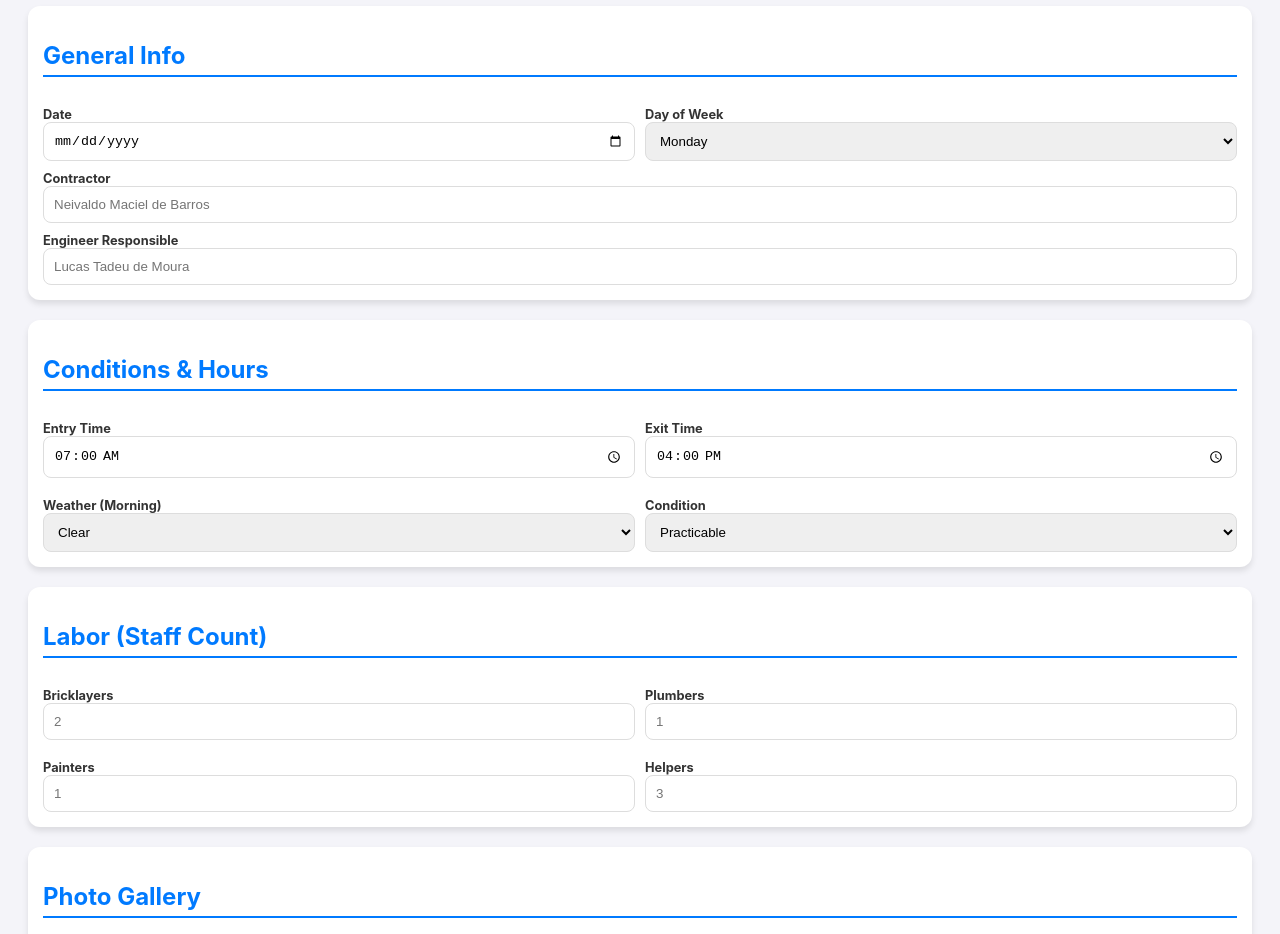
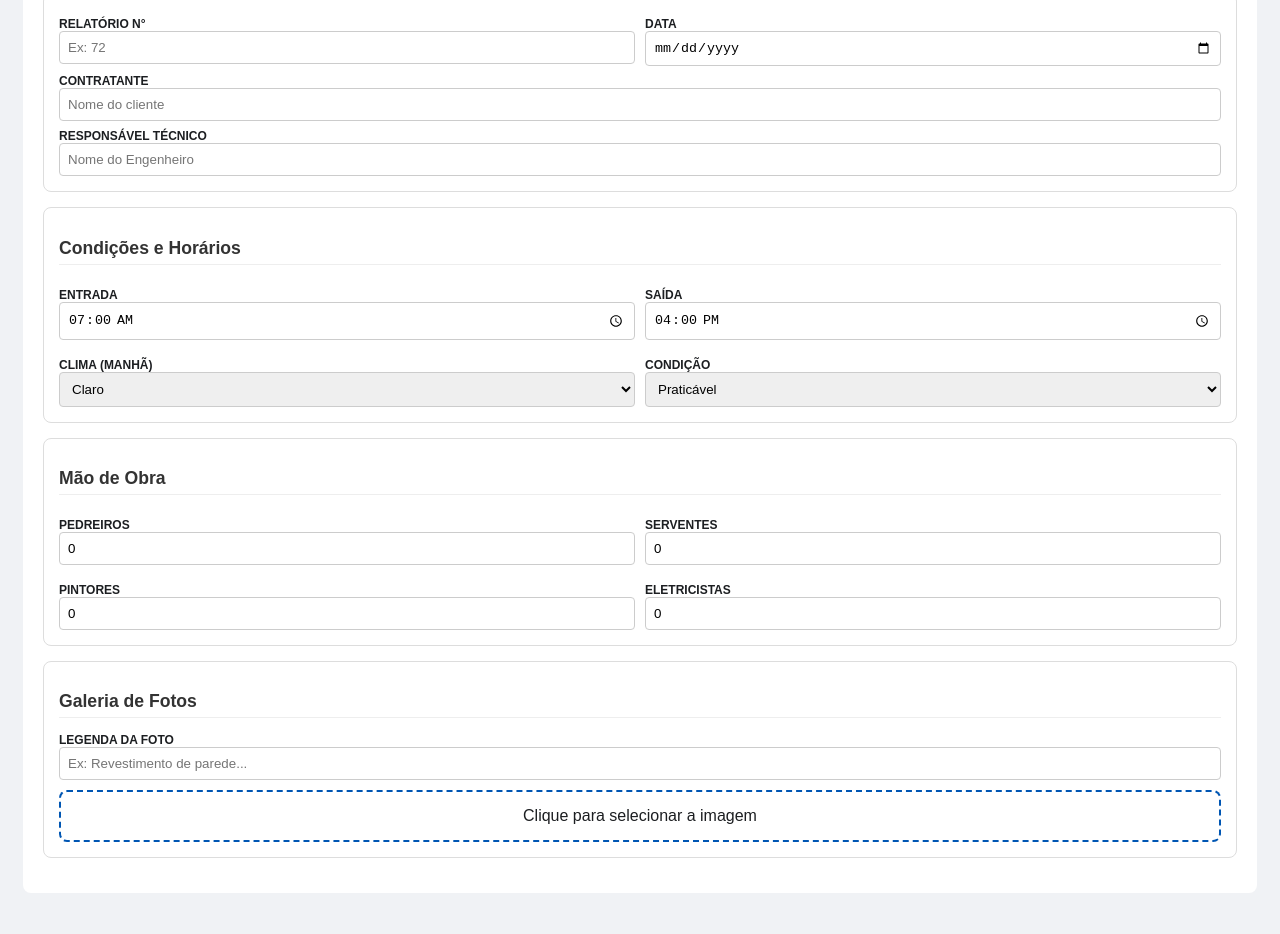
Before and after one commit to lucastadeumoura/rdo-app, a plain HTML site: page index.html in a window 1280 px wide. Shown: the part 110-1044 px from the top of the page. Drawn offline with Linux system fonts and the light colour scheme.

Commit message:
Update index.html

```diff
--- a/index.html
+++ b/index.html
@@ -1,104 +1,82 @@
 <!DOCTYPE html>
-<html lang="en">
+<html lang="pt-br">
 <head>
     <meta charset="UTF-8">
     <meta name="viewport" content="width=device-width, initial-scale=1.0">
-    <title>RDO - Daily Work Report</title>
+    <title>RDO - Relatório Diário de Obra</title>
     <meta name="apple-mobile-web-app-capable" content="yes">
-    <meta name="apple-mobile-web-app-status-bar-style" content="black-translucent">
+    <script src="https://cdnjs.cloudflare.com/ajax/libs/html2pdf.js/0.10.1/html2pdf.bundle.min.js"></script>
     <style>
-        body { font-family: -apple-system, BlinkMacSystemFont, "Segoe UI", Roboto, sans-serif; padding: 20px; background: #f4f4f9; color: #333; }
-        .card { background: white; padding: 15px; border-radius: 12px; box-shadow: 0 4px 6px rgba(0,0,0,0.1); margin-bottom: 20px; }
-        h2 { border-bottom: 2px solid #007AFF; padding-bottom: 5px; color: #007AFF; }
+        body { font-family: sans-serif; padding: 15px; background: #f0f2f5; color: #1c1e21; }
+        #report-content { background: white; padding: 20px; border-radius: 8px; }
+        .card { border: 1px solid #ddd; padding: 15px; margin-bottom: 15px; border-radius: 8px; }
+        h1 { color: #0056b3; font-size: 1.5rem; text-align: center; }
+        h2 { font-size: 1.1rem; border-bottom: 1px solid #eee; padding-bottom: 5px; color: #333; }
         .grid { display: grid; grid-template-columns: 1fr 1fr; gap: 10px; }
-        label { display: block; font-size: 0.8rem; font-weight: bold; margin-top: 10px; }
-        input, select, textarea { width: 100%; padding: 10px; border: 1px solid #ddd; border-radius: 8px; box-sizing: border-box; }
-        .photo-section { border: 2px dashed #007AFF; padding: 20px; text-align: center; cursor: pointer; }
-        button { background: #007AFF; color: white; border: none; padding: 15px; border-radius: 8px; width: 100%; font-size: 1rem; margin-top: 20px; }
+        label { display: block; font-size: 0.75rem; font-weight: bold; margin-top: 8px; text-transform: uppercase; }
+        input, select, textarea { width: 100%; padding: 8px; border: 1px solid #ccc; border-radius: 4px; box-sizing: border-box; }
+        .photo-area { border: 2px dashed #0056b3; padding: 15px; text-align: center; margin-top: 10px; border-radius: 8px; }
+        #btn-generate { background: #28a745; color: white; border: none; padding: 15px; border-radius: 8px; width: 100%; font-size: 1.1rem; font-weight: bold; cursor: pointer; margin-top: 10px; }
+        img { max-width: 100%; margin-top: 10px; border-radius: 4px; }
     </style>
 </head>
 <body>
 
-    <h1>RDO n° <input type="text" placeholder="72" style="width: 60px;"></h1>
+    <div id="report-content">
+        <h1>Relatório Diário de Obra (RDO)</h1>
 
         <div class="card">
-        <h2>General Info</h2>
             <div class="grid">
                 <div>
-                <label>Date</label>
-                <input type="date">
+                    <label>Relatório N°</label>
+                    <input type="text" id="rdo-num" placeholder="Ex: 72">
                 </div>
                 <div>
-                <label>Day of Week</label>
-                <select>
-                    <option>Monday</option><option>Tuesday</option><option>Wednesday</option>
-                    <option>Thursday</option><option>Friday</option><option>Saturday</option>
-                </select>
+                    <label>Data</label>
+                    <input type="date" id="data-obra">
                 </div>
             </div>
-        <label>Contractor</label>
-        <input type="text" placeholder="Neivaldo Maciel de Barros">
-        <label>Engineer Responsible</label>
-        <input type="text" placeholder="Lucas Tadeu de Moura">
+            <label>Contratante</label>
+            <input type="text" id="contratante" placeholder="Nome do cliente">
+            <label>Responsável Técnico</label>
+            <input type="text" id="responsavel" placeholder="Nome do Engenheiro">
         </div>
 
         <div class="card">
-        <h2>Conditions & Hours</h2>
+            <h2>Condições e Horários</h2>
             <div class="grid">
                 <div>
-                <label>Entry Time</label>
+                    <label>Entrada</label>
                     <input type="time" value="07:00">
                 </div>
                 <div>
-                <label>Exit Time</label>
+                    <label>Saída</label>
                     <input type="time" value="16:00">
                 </div>
                 <div>
-                <label>Weather (Morning)</label>
-                <select><option>Clear</option><option>Rainy</option></select>
+                    <label>Clima (Manhã)</label>
+                    <select><option>Claro</option><option>Chuvoso</option><option>Nublado</option></select>
                 </div>
                 <div>
-                <label>Condition</label>
-                <select><option>Practicable</option><option>Impracticable</option></select>
+                    <label>Condição</label>
+                    <select><option>Praticável</option><option>Impraticável</option></select>
                 </div>
             </div>
         </div>
 
         <div class="card">
-        <h2>Labor (Staff Count)</h2>
+            <h2>Mão de Obra</h2>
             <div class="grid">
-            <div><label>Bricklayers</label><input type="number" placeholder="2"></div>
-            <div><label>Plumbers</label><input type="number" placeholder="1"></div>
-            <div><label>Painters</label><input type="number" placeholder="1"></div>
-            <div><label>Helpers</label><input type="number" placeholder="3"></div>
+                <div><label>Pedreiros</label><input type="number" value="0"></div>
+                <div><label>Serventes</label><input type="number" value="0"></div>
+                <div><label>Pintores</label><input type="number" value="0"></div>
+                <div><label>Eletricistas</label><input type="number" value="0"></div>
             </div>
         </div>
 
         <div class="card">
-        <h2>Photo Gallery</h2>
-        <label>Photo Caption</label>
-        <input type="text" id="caption" placeholder="Ex: Wall preparation in the morning...">
-        <div class="photo-section" onclick="document.getElementById('fileInput').click()">
-            Tap to upload image
-            <input type="file" id="fileInput" accept="image/*" style="display:none">
-        </div>
-        <div id="preview" style="margin-top:10px;"></div>
-    </div>
-
-    <button onclick="alert('Report Saved!')">Generate Report</button>
-
-    <script>
-        // Simple preview logic for the image
-        document.getElementById('fileInput').onchange = function (evt) {
-            const [file] = evt.target.files;
-            if (file) {
-                const img = document.createElement('img');
-                img.src = URL.createObjectURL(file);
-                img.style.width = "100%";
-                img.style.borderRadius = "8px";
-                document.getElementById('preview').appendChild(img);
-            }
-        }
-    </script>
-</body>
-</html>
+            <h2>Galeria de Fotos</h2>
+            <label>Legenda da Foto</label>
+            <input type="text" id="caption" placeholder="Ex: Revestimento de parede...">
+            <div class="photo-area" onclick="document.getElementById('fileInput').click()">
+                Clique para selecionar a imagem
```
Lines whose indentation alone changed are shown as unchanged.
